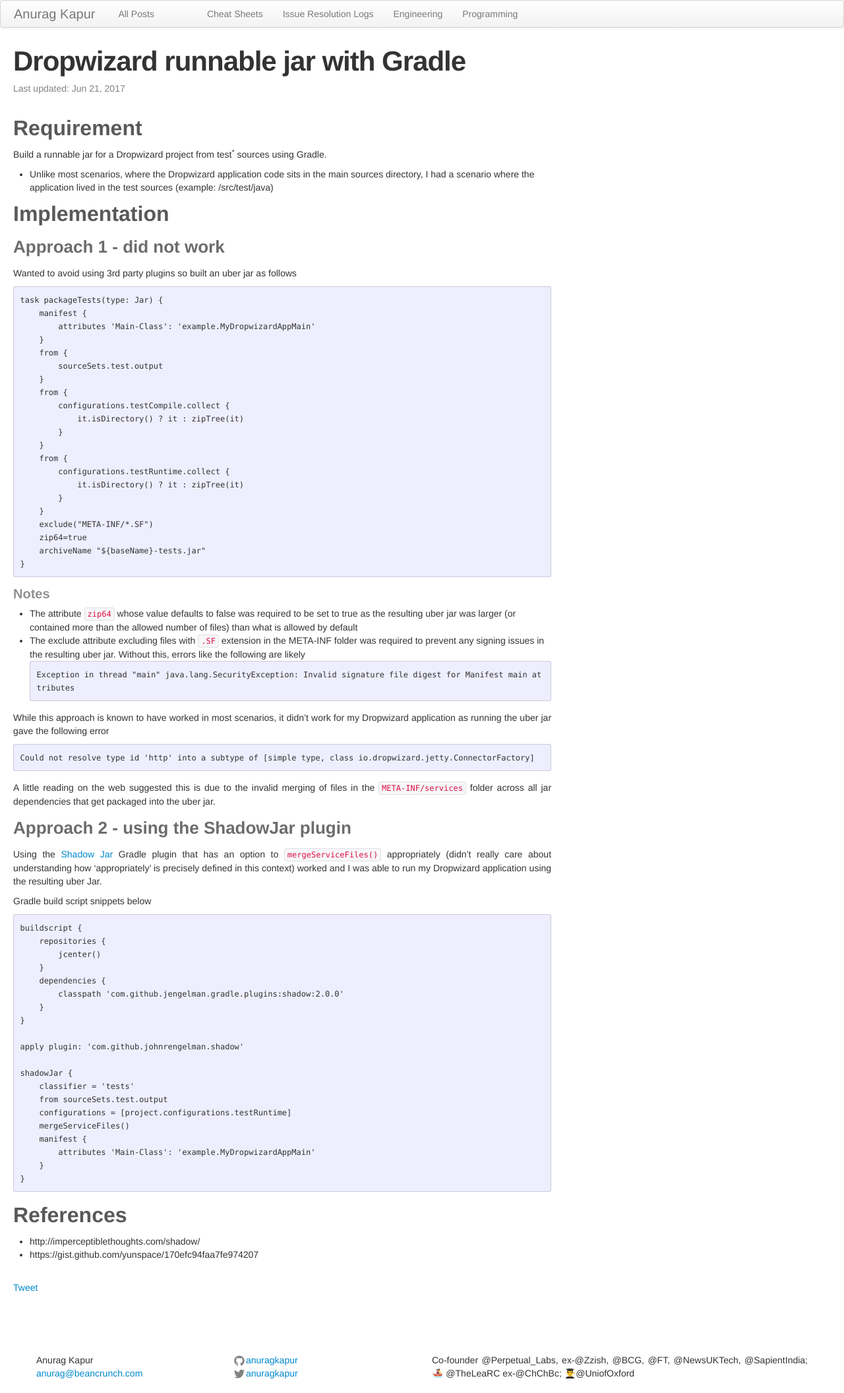
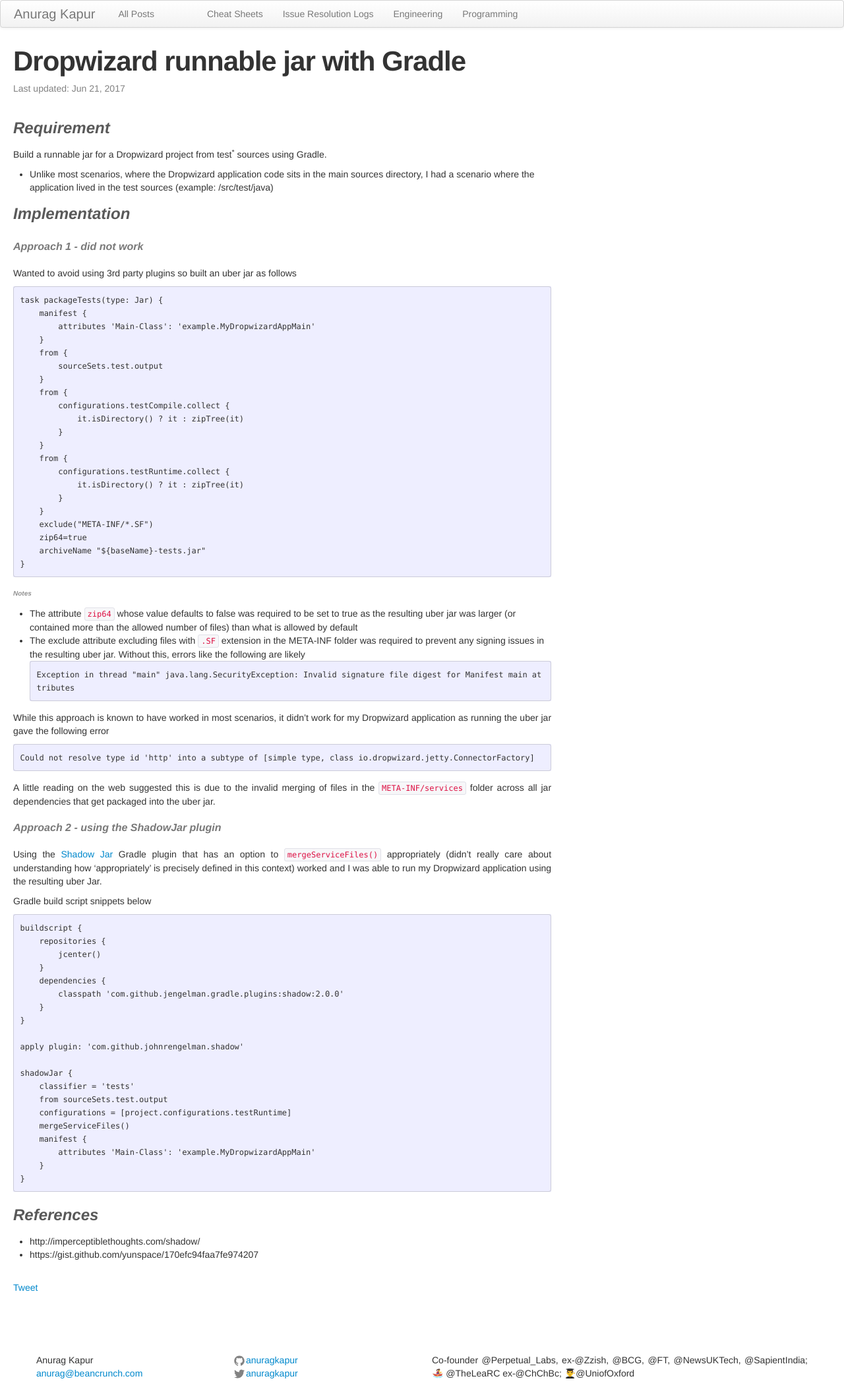
Before and after one commit to anuragkapur/anuragkapur.github.io, a Jekyll site: the page built from blog/programming/java/_posts/2017-06-21-gradle-dropwizard-uber-jar.md, in a window 1280 px wide. Shown: the whole page at 66% size. Built offline with Jekyll 4.4.1, drawn with Linux system fonts in a browser that asks for light colours; comment, search, counter and statistics services are not loaded.

Commit message:
Style post headings

```diff
--- a/css/custom-overrides.css
+++ b/css/custom-overrides.css
@@ -1,11 +1,22 @@
-h2 {
+.post-content h1 {
+    font-size: 32px;
+    color: #1756a9;
+}
+
+.post-content h2 {
+    font-size: 24px;
+    font-style: italic;
     color: #595959;
 }
 
-h3 {
-    color: #6c6c6c;
+.post-content h3 {
+    font-size: 16px;
+    font-style: italic;
+    color: #797979;
 }
 
-h4 {
+.post-content h4 {
+    font-size: 10px;
+    font-style: italic;
     color: #919191;
 }
```
